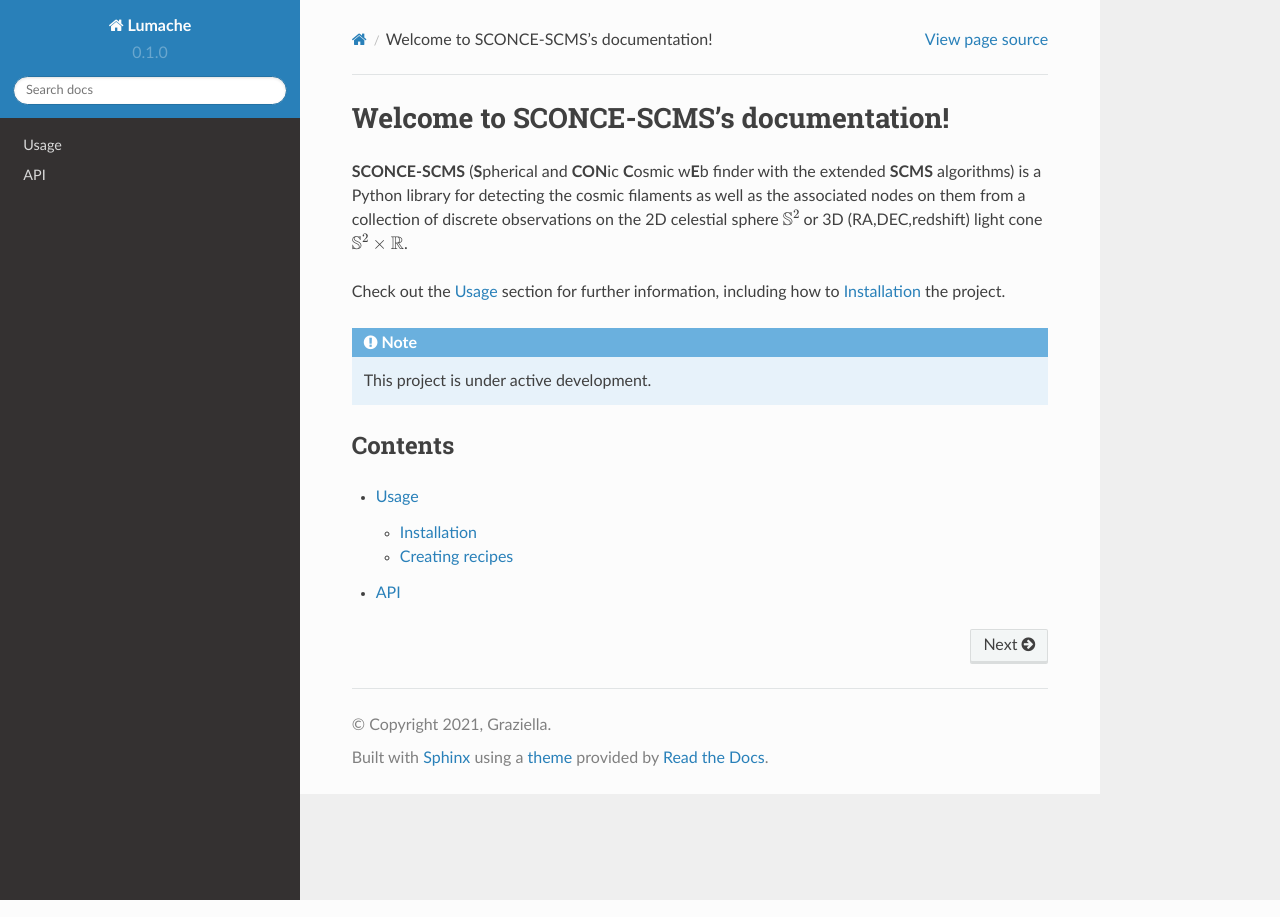
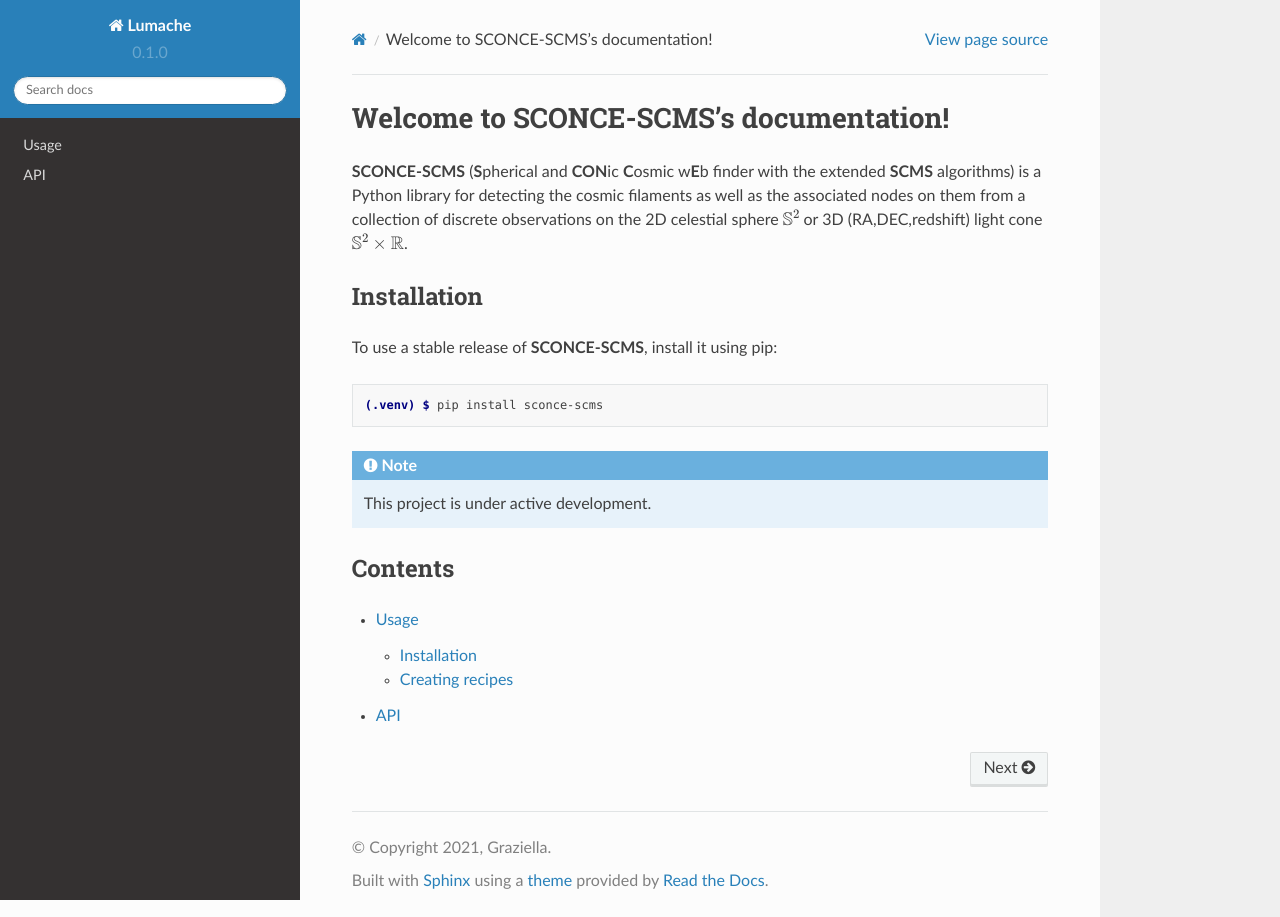
Before and after one commit to zhangyk8/sconce-scms, a Sphinx documentation site: the page built from docs/source/index.rst, in a window 1280 px wide. Built offline with Sphinx 7.4.7 and the Read the Docs theme 2.0.0, drawn with Linux system fonts in a browser that asks for light colours.

Commit message:
Update index.rst

```diff
--- a/docs/source/index.rst
+++ b/docs/source/index.rst
@@ -3,8 +3,16 @@ Welcome to SCONCE-SCMS's documentation!
 
 **SCONCE-SCMS** (**S**\pherical and **CON**\ic **C**\osmic w\ **E**\b finder with the extended **SCMS** algorithms) is a Python library for detecting the cosmic filaments as well as the associated nodes on them from a collection of discrete observations on the 2D celestial sphere :math:`\mathbb{S}^2` or 3D (RA,DEC,redshift) light cone :math:`\mathbb{S}^2\times\mathbb{R}`.
 
-Check out the :doc:`usage` section for further information, including
-how to :ref:`installation` the project.
+Installation
+------------
+
+To use a stable release of **SCONCE-SCMS**, install it using pip:
+
+.. code-block:: console
+
+   (.venv) $ pip install sconce-scms
+
+.. Check out the :doc:`usage` section for further information, including how to :ref:`installation` the project.
 
 
 
```
